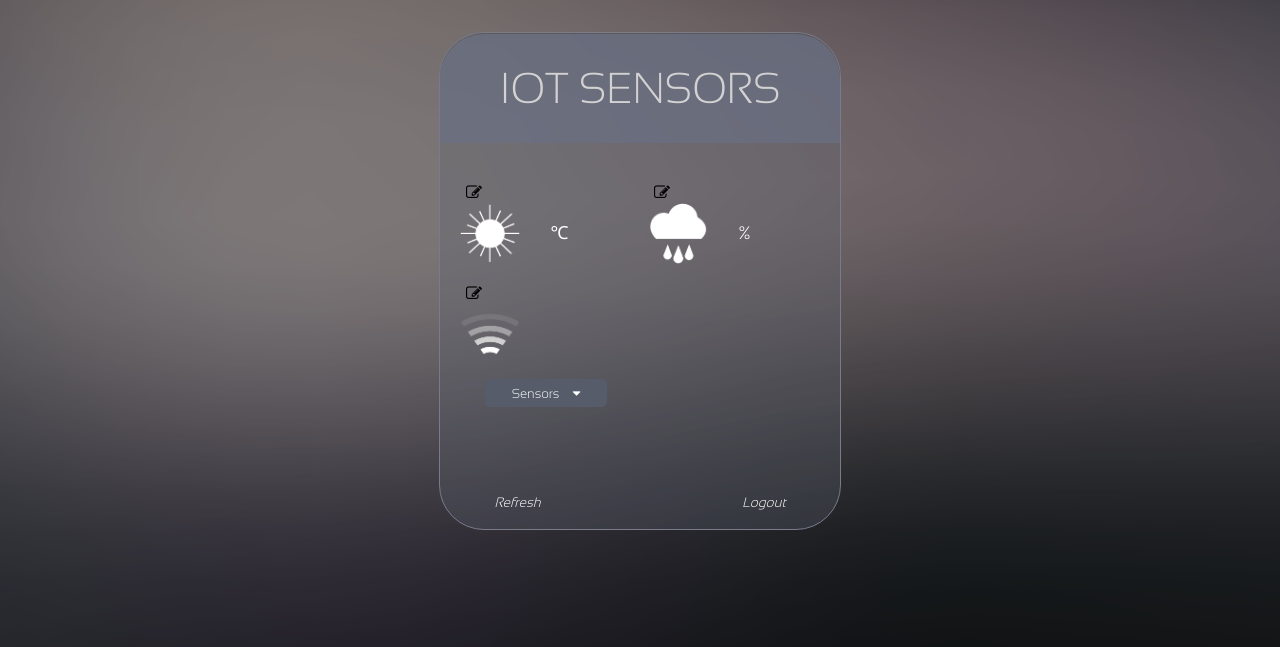
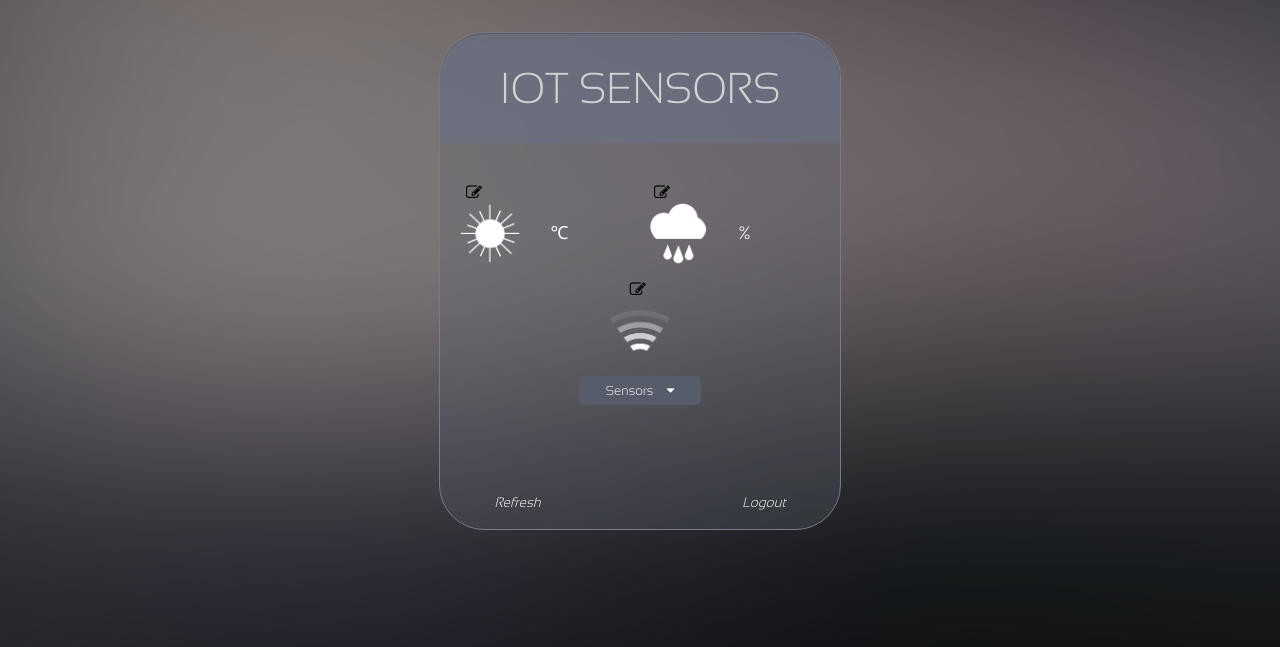
Before and after one commit to MariusParasca/cloud-project-iot-mapa, a Node server app: page /sensors in a window 1280 px wide. Shown: the top 647 px of the page. Run offline with Node 20, Linux system fonts and the light colour scheme; a user stored in the database is signed in; some libraries are stand-ins or nearby versions.

Commit message:
modified layout

```diff
--- a/public/stylesheets/style.css
+++ b/public/stylesheets/style.css
@@ -150,6 +150,10 @@ body {
   grid-template-columns: repeat(2, 1fr);
 }
 
+.sensor3 {
+  text-align: center;
+}
+
 .editbtn {
   display: inline-block;
   background: none;
@@ -172,9 +176,28 @@ body {
   margin-bottom: 0.5em;
 }
 
+#prox-sensor-name {
+  margin-top: 1em;
+}
+
 .sensor-img-box {
   width: 50%;
   float: left;
+}
+
+.sensor3-display {
+  display: flex;
+  align-items: center;
+  justify-content: center;
+}
+
+.prox-sensor-img-box {
+  display: inline-block;
+  width: 5.5em;
+}
+
+.prox-sensor-info {
+  display: inline-block;
 }
 
 img {
@@ -187,7 +210,7 @@ img {
   float: right;
 }
 
-.sensor-info p, .symbol {
+.sensor-info p, .prox-sensor-info, .symbol {
   display: inline-block;
   color: white;
   font-family: 'SansationLight';
--- a/views/sensors.pug
+++ b/views/sensors.pug
@@ -30,23 +30,24 @@ html(lang='en')
             p#u-value
             .symbol %
 
-        .sensor3
-          .bar
-            button(type="button" title="Edit Name", onclick="onclickModal('prox-sensor-name')").editbtn
-              i(class="fa fa-pencil-square-o")
-            #prox-sensor-name
-          .sensor-img-box
+      .sensor3
+        .bar
+          button(type="button" title="Edit Name", onclick="onclickModal('prox-sensor-name')").editbtn
+            i(class="fa fa-pencil-square-o")
+          #prox-sensor-name
+        .sensor3-display
+          .prox-sensor-img-box
             img(src="images/proximity.png", alt="Proximity")
-          .sensor-info
+          .prox-sensor-info
             p#prox
-          .dropdown
-            button(type="button").dropbtn
-              .dropbtn-txt Sensors
-              i(class="fa fa-caret-down").dropbtn-img
-            .dropdown-content
-              a(onclick='onclickSensorProx(1)') Sensor1
-              a(onclick='onclickSensorProx(2)') Sensor2
-              a(onclick='onclickSensorProx(3)') Sensor3
+        .dropdown
+          button(type="button").dropbtn
+            .dropbtn-txt Sensors
+            i(class="fa fa-caret-down").dropbtn-img
+          .dropdown-content
+            a(onclick='onclickSensorProx(1)') Sensor1
+            a(onclick='onclickSensorProx(2)') Sensor2
+            a(onclick='onclickSensorProx(3)') Sensor3
 
       .bottombtns
         a(onclick=`onclickRefresh()`).refresh Refresh
```
